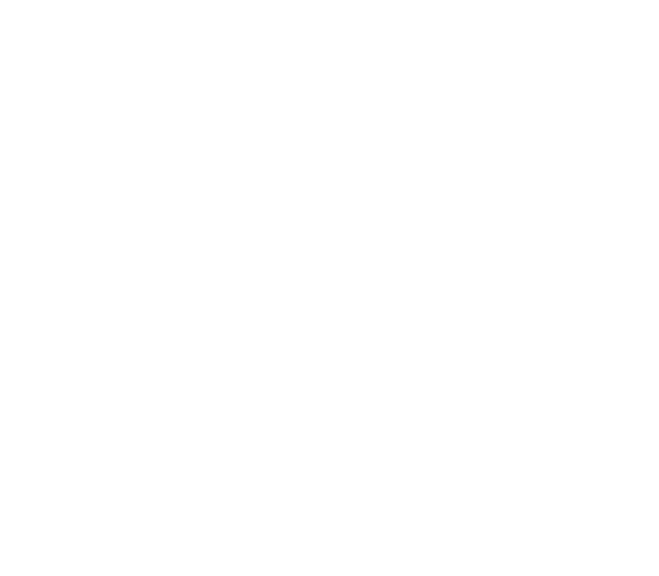
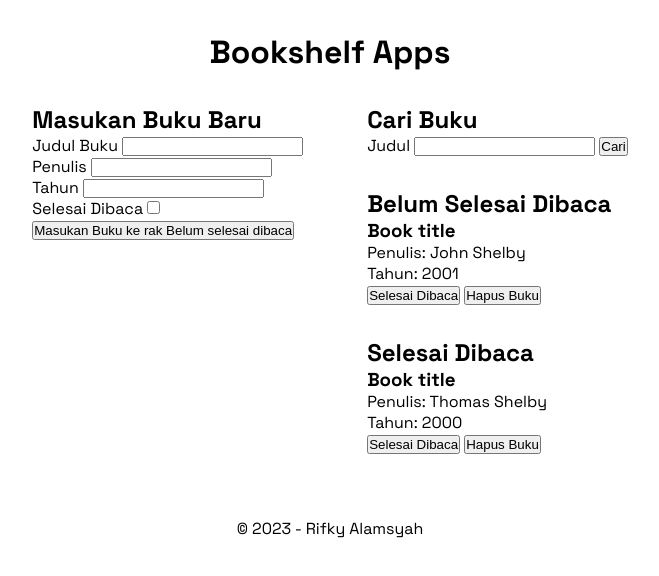
Before and after one commit to rifkyalamsyah/bookshelf, a plain HTML site: page index.html in a window 1280 px wide. Shown: the whole page, without its empty margins (310-969 px from the left). Drawn offline with Linux system fonts and the light colour scheme.

Commit message:
add element with semantic html & flexbox

```diff
--- a/app.css
+++ b/app.css
@@ -1,4 +1,33 @@
+@import url('https://fonts.googleapis.com/css2?family=Space+Grotesk:wght@300;400;500;600;700&display=swap');
+
 * {
   margin: 0;
   padding: 0;
 }
+
+html {
+  font-family: 'Space Grotesk', sans-serif;
+}
+
+header {
+  text-align: center;
+  padding: 2rem 0;
+}
+
+main {
+  display: flex;
+  justify-content: center;
+  gap: 4rem;
+  padding: 0 2rem;
+}
+
+.container {
+  display: flex;
+  flex-direction: column;
+  gap: 2rem;
+}
+
+footer {
+  text-align: center;
+  padding-top: 4rem;
+}
--- a/index.html
+++ b/index.html
@@ -1,15 +1,87 @@
 <!DOCTYPE html>
 <html lang="en">
-<head>
-    <meta charset="UTF-8">
-    <meta name="viewport" content="width=device-width, initial-scale=1.0">
+  <head>
+    <meta charset="UTF-8" />
+    <meta name="viewport" content="width=device-width, initial-scale=1.0" />
     <title>Bookshelf Apps</title>
-    <link rel="stylesheet" href="app.css">
-</head>
-<body>
-    <header></header>
-    <main></main>
-    <footer></footer>
+    <link rel="stylesheet" href="app.css" />
+  </head>
+  <body>
+    <header>
+      <h1>Bookshelf Apps</h1>
+    </header>
+    <main>
+      <aside>
+        <section class="input-section">
+          <h2>Masukan Buku Baru</h2>
+          <form id="inputBook">
+            <div class="input">
+              <label for="inputBookTitle">Judul Buku</label>
+              <input id="inputBookTitle" type="text" required />
+            </div>
+            <div class="input">
+              <label for="inputBookAuthor">Penulis</label>
+              <input id="inputBookAuthor" type="text" required />
+            </div>
+            <div class="input">
+              <label for="inputBookYear">Tahun</label>
+              <input id="inputBookYear" type="number" required />
+            </div>
+            <div class="input-inline">
+              <label for="inputBookIsComplete">Selesai Dibaca</label>
+              <input id="inputBookIsComplete" type="checkbox" required />
+            </div>
+            <button id="bookSubmit" type="submit">
+              Masukan Buku ke rak <span>Belum selesai dibaca</span>
+            </button>
+          </form>
+        </section>
+      </aside>
+
+      <div class="container">
+        <section class="search-section">
+          <h2>Cari Buku</h2>
+          <form id="searchBook">
+            <label for="searchBookTitle">Judul</label>
+            <input id="searchBookTitle" type="text" />
+            <button id="searchSubmit" type="submit">Cari</button>
+          </form>
+        </section>
+
+        <section class="book-shelf">
+          <h2>Belum Selesai Dibaca</h2>
+          <div id="incompleteBookshelfList" class="book-list">
+            <article class="book-item">
+              <h3>Book title</h3>
+              <p>Penulis: John Shelby</p>
+              <p>Tahun: 2001</p>
+
+              <div class="action">
+                <button class="green">Selesai Dibaca</button>
+                <button class="red">Hapus Buku</button>
+              </div>
+            </article>
+          </div>
+        </section>
+
+        <section class="book-shelf">
+          <h2>Selesai Dibaca</h2>
+          <div id="completeBookshelfList" class="book-list">
+            <article class="book-item">
+              <h3>Book title</h3>
+              <p>Penulis: Thomas Shelby</p>
+              <p>Tahun: 2000</p>
+
+              <div class="action">
+                <button class="green">Selesai Dibaca</button>
+                <button class="red">Hapus Buku</button>
+              </div>
+            </article>
+          </div>
+        </section>
+      </div>
+    </main>
+    <footer>&copy; 2023 - Rifky Alamsyah</footer>
     <script src="app.js"></script>
-</body>
+  </body>
 </html>
```
